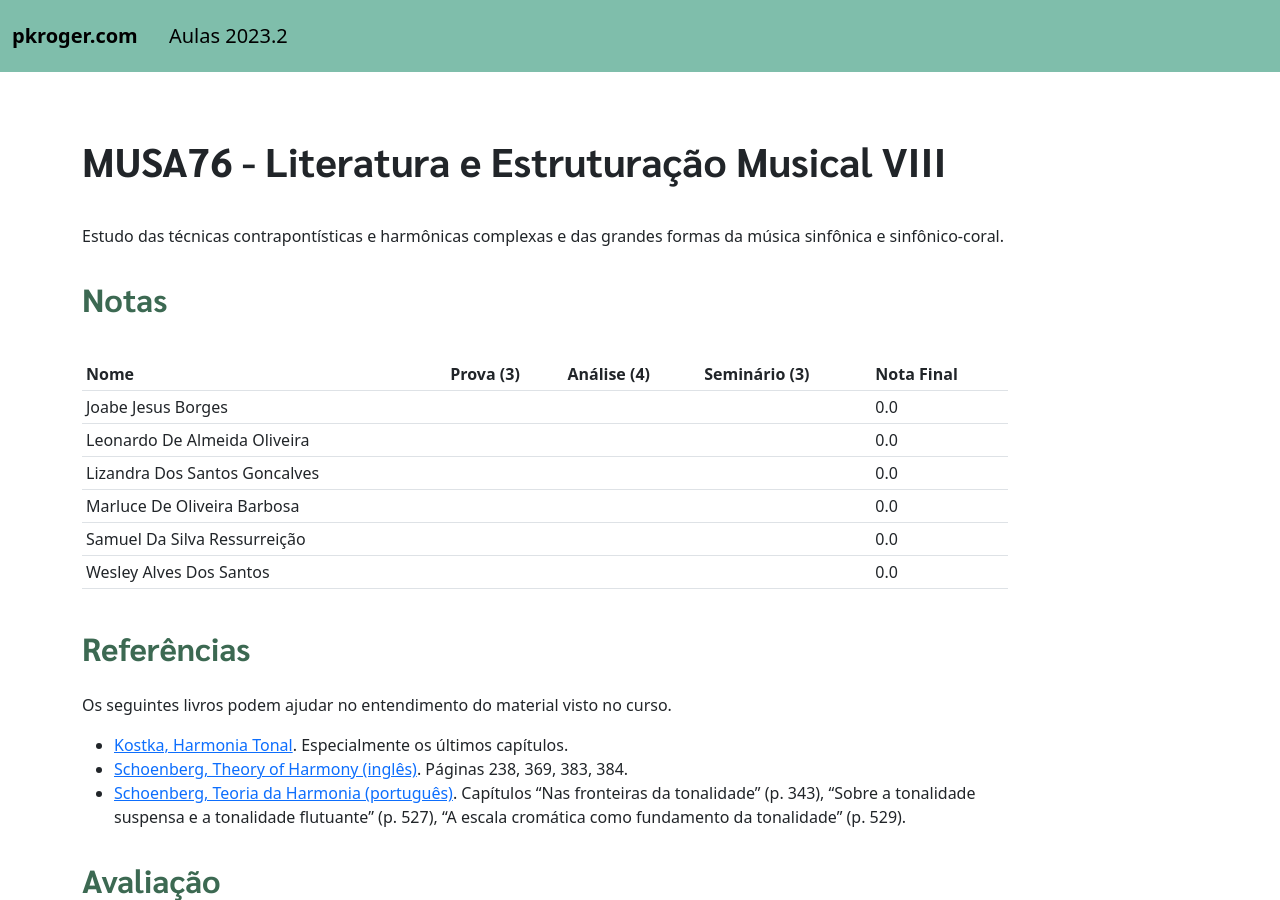
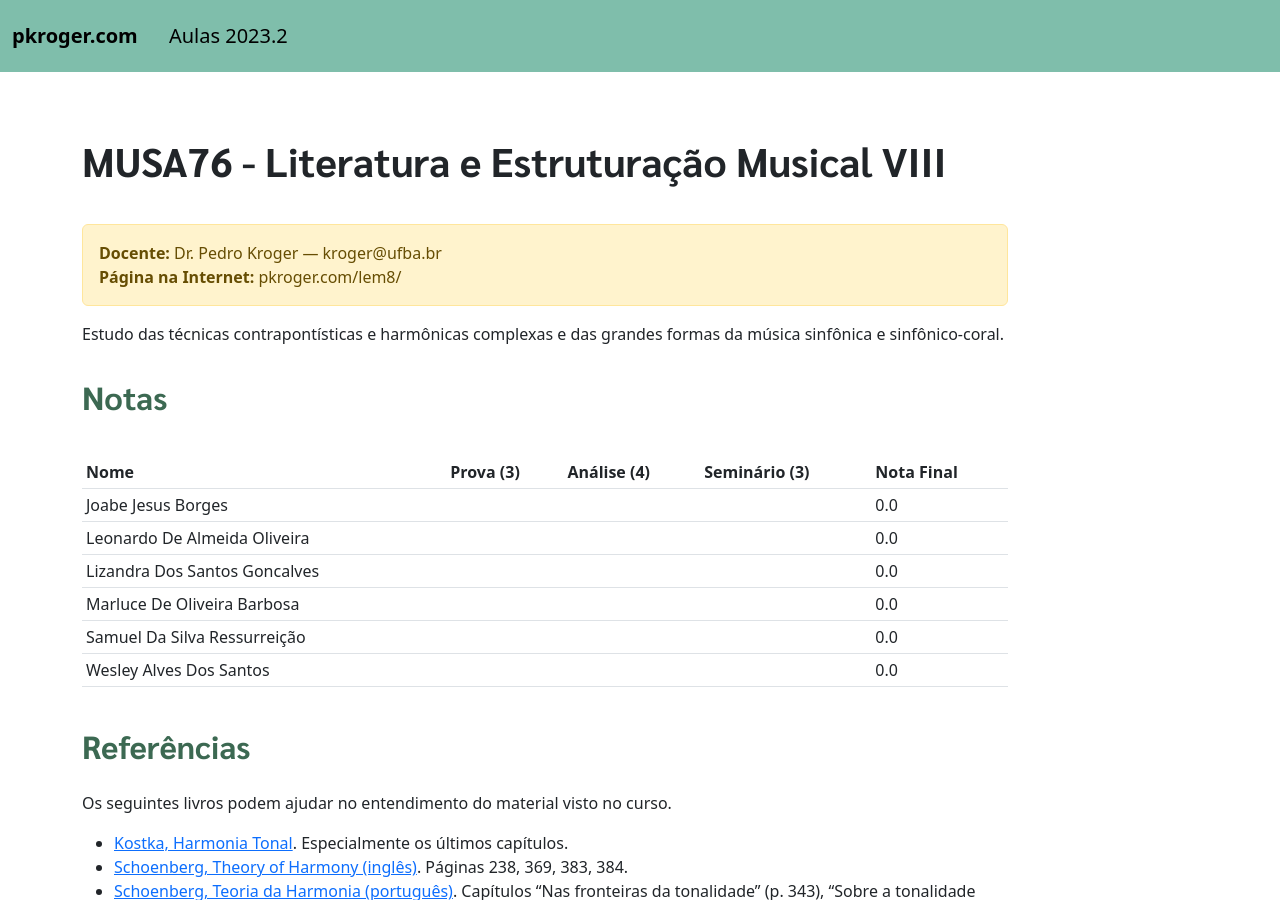
Before and after one commit to pedrokroger/pedrokroger.github.io, a Jekyll site: the page built from pages/musa76-lem8.md, in a window 1280 px wide and 900 px high. Built offline with Jekyll 4.4.1, drawn with Linux system fonts in a browser that asks for light colours.

Commit message:
Mostra nome docente, email e url da página

```diff
--- a/_layouts/page.html
+++ b/_layouts/page.html
@@ -5,5 +5,10 @@ layout: default
 <article>
   <h1>{{ page.title }}</h1>
 
+  <div class="alert alert-warning" role="alert">
+    <b>Docente:</b> Dr. Pedro Kroger &#8212; kroger@ufba.br <br/>
+    <b>Página na Internet:</b> pkroger.com{{ page.permalink }}
+  </div>
+
   {{ content }}
 </article>
--- a/pages/musa76-lem8.md
+++ b/pages/musa76-lem8.md
@@ -7,7 +7,6 @@ semestre: 2023.2
 
 Estudo das técnicas contrapontísticas e harmônicas complexas e das grandes
 formas da música sinfônica e sinfônico-coral.
-
 
 ## Notas
 
```
